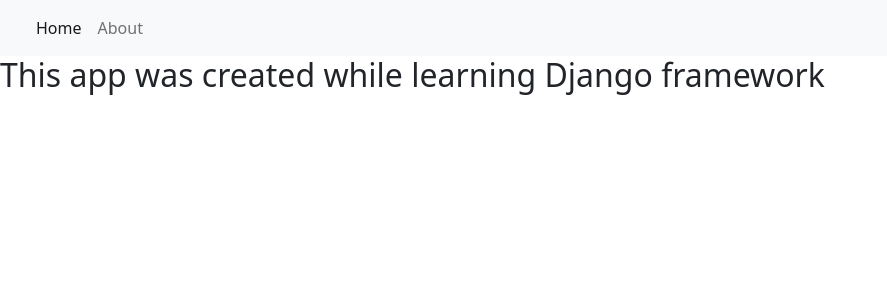
After one commit to marcin-karbowniczyn/restaurant-menu-app, a Django app: page /about/ in a window 1280 px wide. The commit adds this page. Shown: the top 300 px of the page, without its empty margins (0-887 px from the left). Run offline with Django 5.2, Linux system fonts and the light colour scheme; some libraries are stand-ins or nearby versions.

Commit message:
Add about page

```diff
--- /dev/null
+++ b/restaurant_menu/templates/about.html
@@ -0,0 +1,4 @@
+{% extends 'base.html' %}
+{% block content %}
+<h2>This app was created while learning Django framework</h2>
+{% endblock content %}
--- a/restaurant_menu/templates/base.html
+++ b/restaurant_menu/templates/base.html
@@ -22,7 +22,7 @@
                         <a class="nav-link active" aria-current="page" href="{% url 'home' %}">Home</a>
                     </li>
                     <li class="nav-item">
-                        <a class="nav-link" aria-current="page" href="{% url 'home' %}">About</a>
+                        <a class="nav-link" aria-current="page" href="{% url 'about' %}">About</a>
                     </li>
                 </ul>
             </div>
--- a/restaurant_menu/urls.py
+++ b/restaurant_menu/urls.py
@@ -8,4 +8,5 @@
     # as_view -> it renders the class as actual view. Nie potrzebujemy tego w function-based views, tam używamy funkcji render() wewnątrz funkcji
     path('', views.MenuListView.as_view(), name='home'),
     path('item/<int:pk>/', views.MenuItemDetail.as_view(), name='menu_item'),
+    path('about/', views.AboutView.as_view(), name='about'),
 ]
--- a/restaurant_menu/views.py
+++ b/restaurant_menu/views.py
@@ -10,7 +10,7 @@
 
 
 class MenuListView(generic.ListView):
-    # queryset wil store the list of data to display. We are basically querying the data from database table
+    # queryset wil store the list of data to display. We are basically querying the data from database table. All the objects from DB we want to display
     queryset = Item.objects.order_by("date_created")
     template_name = 'index.html'
 
@@ -20,13 +20,11 @@
         context['meal_types'] = MEAL_TYPE
         return context
 
-    # def get_context_data(self, *, object_list=queryset, **kwargs):
-    #     context = dict()
-    #     context['meal_types'] = MEAL_TYPE
-    #     context['item_list'] = object_list
-    #     return context
-
 
 class MenuItemDetail(generic.DetailView):
     model = Item
     template_name = 'menu_item_detail.html'
+
+
+class AboutView(generic.TemplateView):
+    template_name = 'about.html'
```
